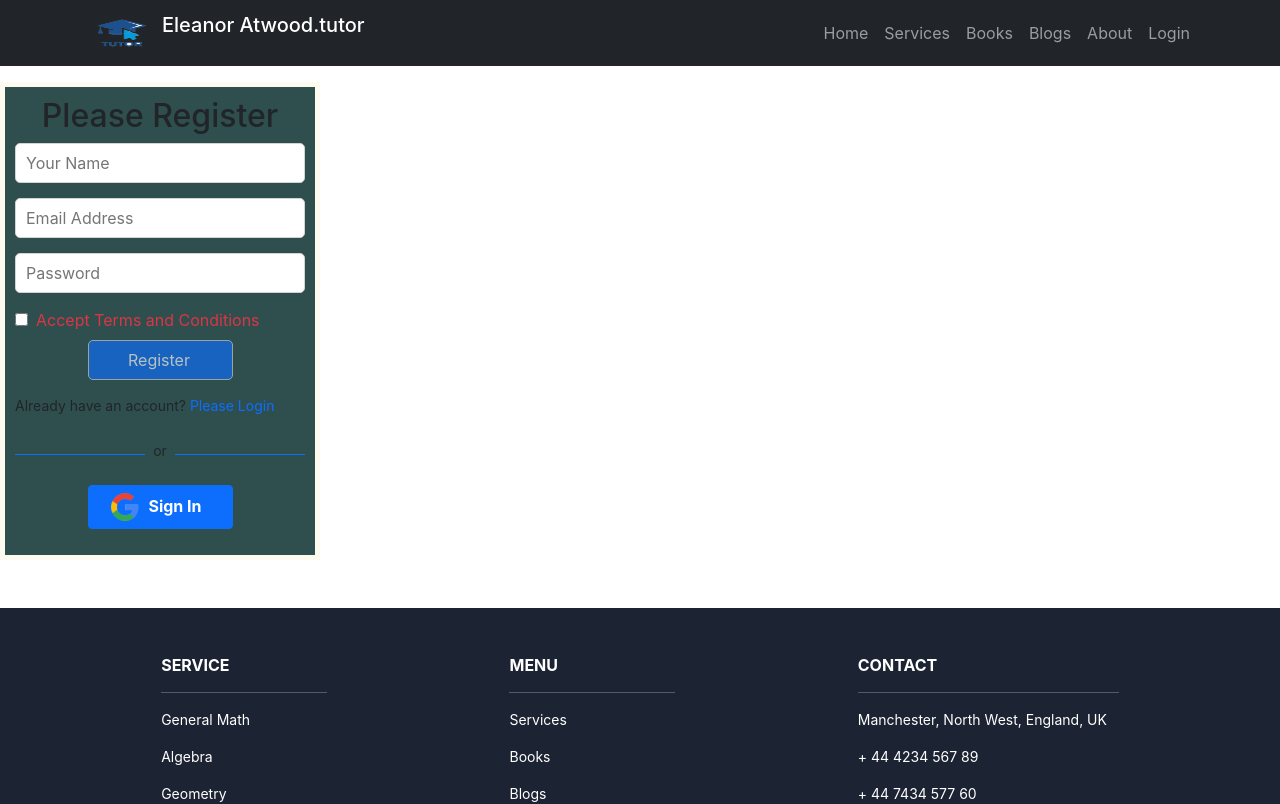
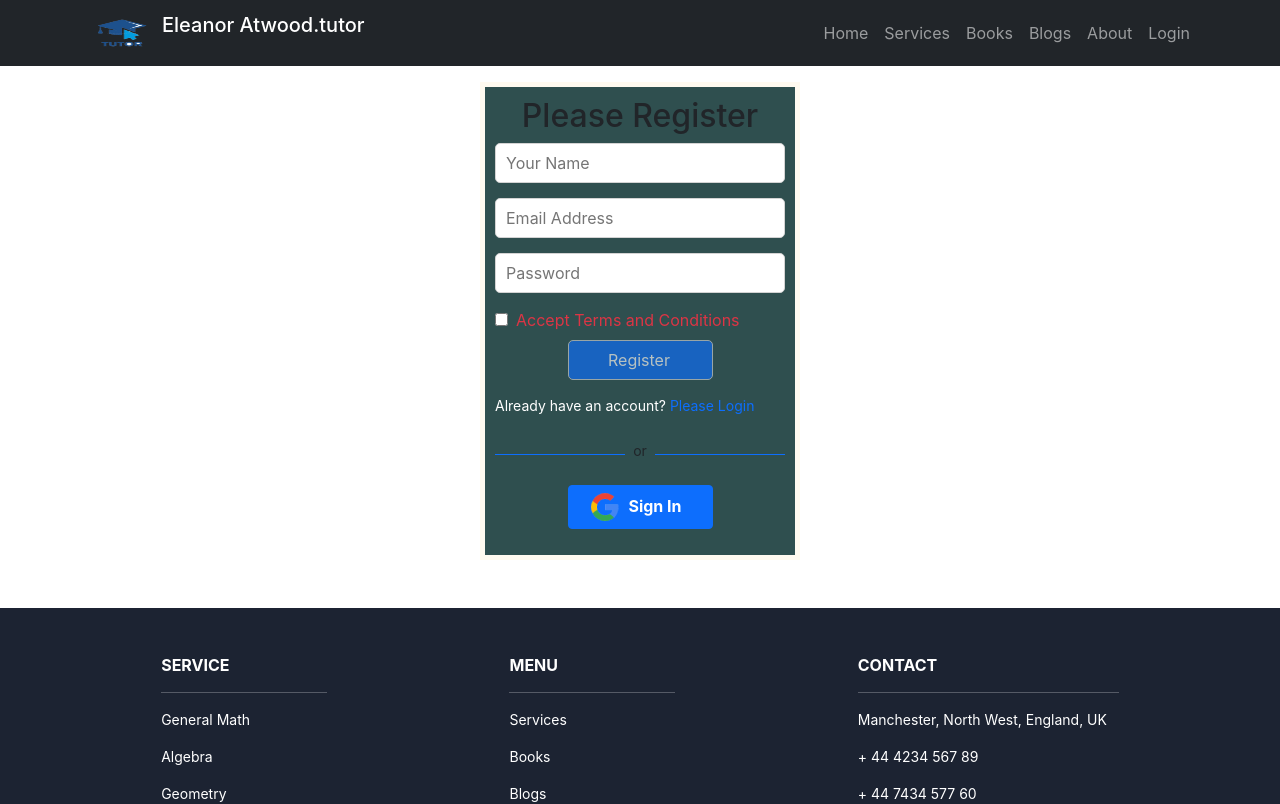
Before and after one commit to Tamanna-akter/eleanor-atwood-tutor, a React (Create React App) app: page /register in a window 1280 px wide. Shown: the top 804 px of the page. Built offline with nearby package versions, Linux system fonts and the light colour scheme; no server answers.

Commit message:
modify register form

```diff
--- a/src/Pages/Login/Register/Register.js
+++ b/src/Pages/Login/Register/Register.js
@@ -42,7 +42,7 @@ const Register = () => {
     }
 
     return (
-        <div className='register-form w-25 mt-3'>
+        <div className='register-form w-25 mt-3 mx-auto'>
             <h2 style={{ textAlign: 'center' }}>Please Register</h2>
             <form onSubmit={handleRegister}>
                 <input type="text" name="name" id="" placeholder='Your Name' />
@@ -59,7 +59,7 @@ const Register = () => {
                     type="submit"
                     value="Register" />
             </form>
-            <p>Already have an account? <Link to="/login" className='text-primary pe-auto text-decoration-none' onClick={navigateLogin}>Please Login</Link> </p>
+            <p className='text-white'>Already have an account? <Link to="/login" className='text-primary pe-auto text-decoration-none' onClick={navigateLogin}>Please Login</Link> </p>
             <GoogleLogin></GoogleLogin>
         </div>
     );
```
Also changed, not shown: firebase.json (added), 1 other file (tests, documents, lock files or other folders).
